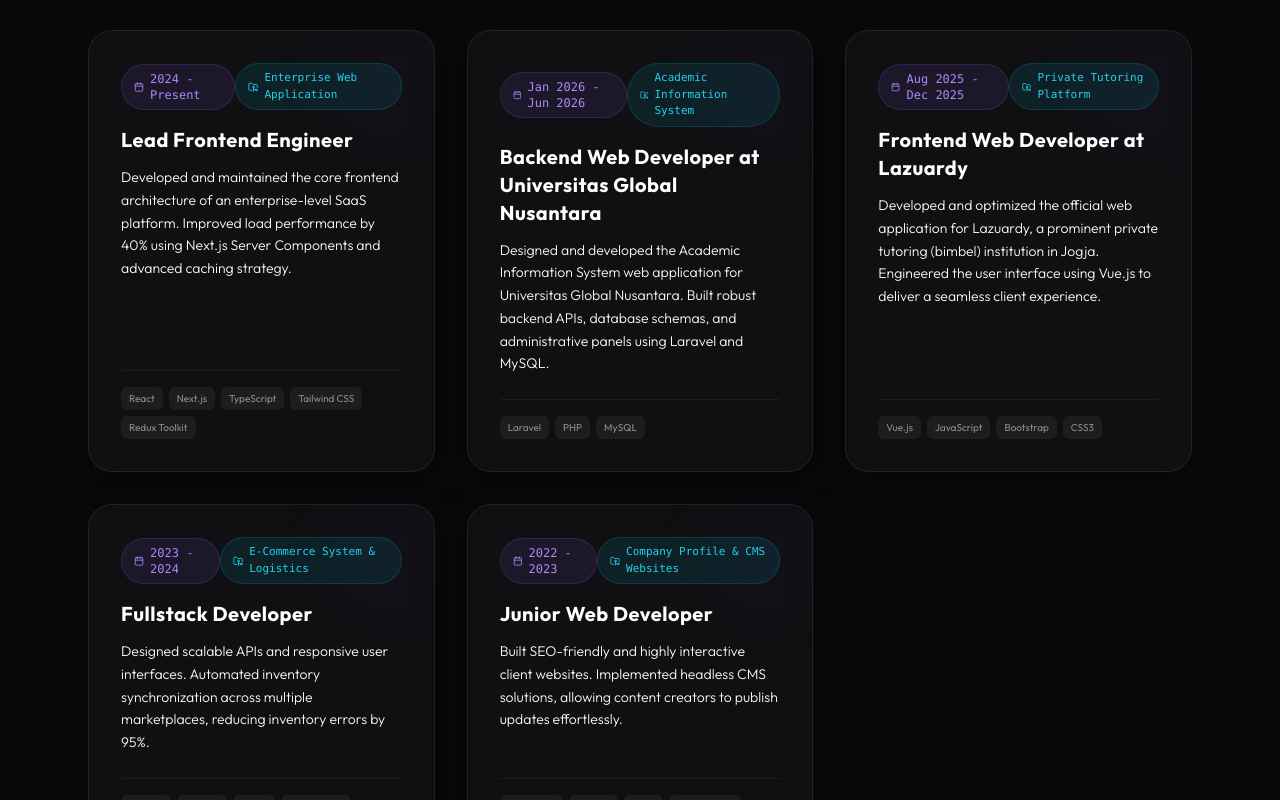
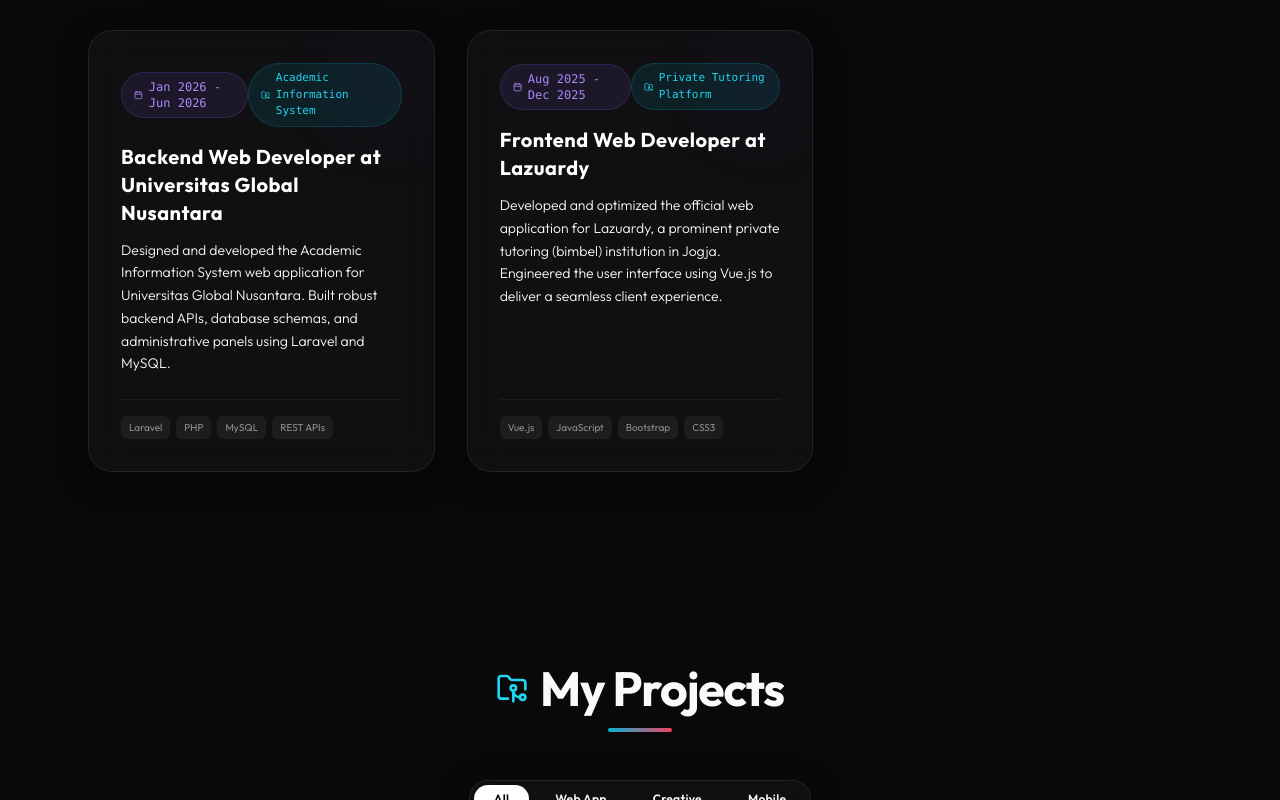
Before and after one commit to exenthiast/Portfolio, a Next.js app: page / in a window 1280 px wide. Shown: the part 1780-2580 px from the top of the page. Built offline with nearby package versions, Linux system fonts and the light colour scheme.

Commit message:
Update experience

```diff
--- a/src/components/Experience.tsx
+++ b/src/components/Experience.tsx
@@ -15,18 +15,11 @@
 export default function Experience() {
   const experiences: ExperienceItem[] = [
     {
-      year: "2024 - Present",
-      title: "Lead Frontend Engineer",
-      projectType: "Enterprise Web Application",
-      description: "Developed and maintained the core frontend architecture of an enterprise-level SaaS platform. Improved load performance by 40% using Next.js Server Components and advanced caching strategy.",
-      technologies: ["React", "Next.js", "TypeScript", "Tailwind CSS", "Redux Toolkit"]
-    },
-    {
       year: "Jan 2026 - Jun 2026",
       title: "Backend Web Developer at Universitas Global Nusantara",
       projectType: "Academic Information System",
       description: "Designed and developed the Academic Information System web application for Universitas Global Nusantara. Built robust backend APIs, database schemas, and administrative panels using Laravel and MySQL.",
-      technologies: ["Laravel", "PHP", "MySQL"]
+      technologies: ["Laravel", "PHP", "MySQL", "REST APIs"]
     },
     {
       year: "Aug 2025 - Dec 2025",
@@ -34,20 +27,6 @@
       projectType: "Private Tutoring Platform",
       description: "Developed and optimized the official web application for Lazuardy, a prominent private tutoring (bimbel) institution in Jogja. Engineered the user interface using Vue.js to deliver a seamless client experience.",
       technologies: ["Vue.js", "JavaScript", "Bootstrap", "CSS3"]
-    },
-    {
-      year: "2023 - 2024",
-      title: "Fullstack Developer",
-      projectType: "E-Commerce System & Logistics",
-      description: "Designed scalable APIs and responsive user interfaces. Automated inventory synchronization across multiple marketplaces, reducing inventory errors by 95%.",
-      technologies: ["Node.js", "Express", "React", "PostgreSQL", "Prisma", "Docker"]
-    },
-    {
-      year: "2022 - 2023",
-      title: "Junior Web Developer",
-      projectType: "Company Profile & CMS Websites",
-      description: "Built SEO-friendly and highly interactive client websites. Implemented headless CMS solutions, allowing content creators to publish updates effortlessly.",
-      technologies: ["JavaScript", "HTML5", "CSS3", "Tailwind CSS", "WordPress API"]
     }
   ];
 
```
